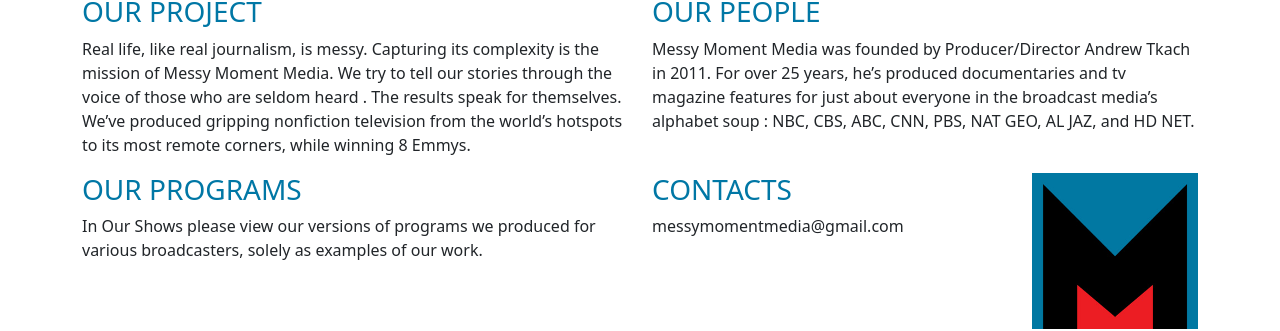
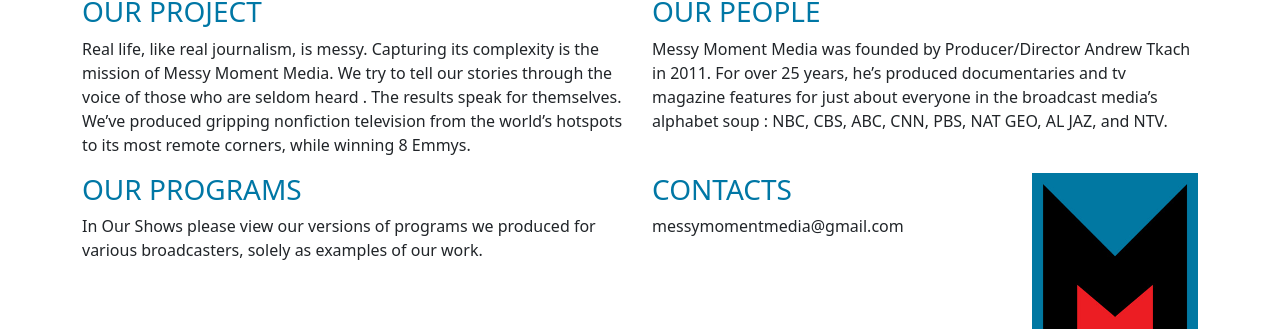
Before and after one commit to messymoment/messymoment.github.io, a Jekyll site: the page built from index.html, in a window 1280 px wide. Shown: the part 450-781 px from the top of the page. Built offline with Jekyll 4.4.1, drawn with Linux system fonts in a browser that asks for light colours.

Commit message:
Update index.html

```diff
--- a/index.html
+++ b/index.html
@@ -22,7 +22,7 @@
     <div class="col-md">
         <h3>Our People</h3>
         <p class="justify">
-            Messy Moment Media was founded by Producer/Director Andrew Tkach in 2011. For over 25 years, he’s produced documentaries and tv magazine features for just about everyone in the broadcast media’s alphabet soup : NBC, CBS, ABC, CNN, PBS, NAT GEO, AL JAZ, and HD NET.
+            Messy Moment Media was founded by Producer/Director Andrew Tkach in 2011. For over 25 years, he’s produced documentaries and tv magazine features for just about everyone in the broadcast media’s alphabet soup : NBC, CBS, ABC, CNN, PBS, NAT GEO, AL JAZ, and NTV.
         </p>
     </div>
 </div>
```
